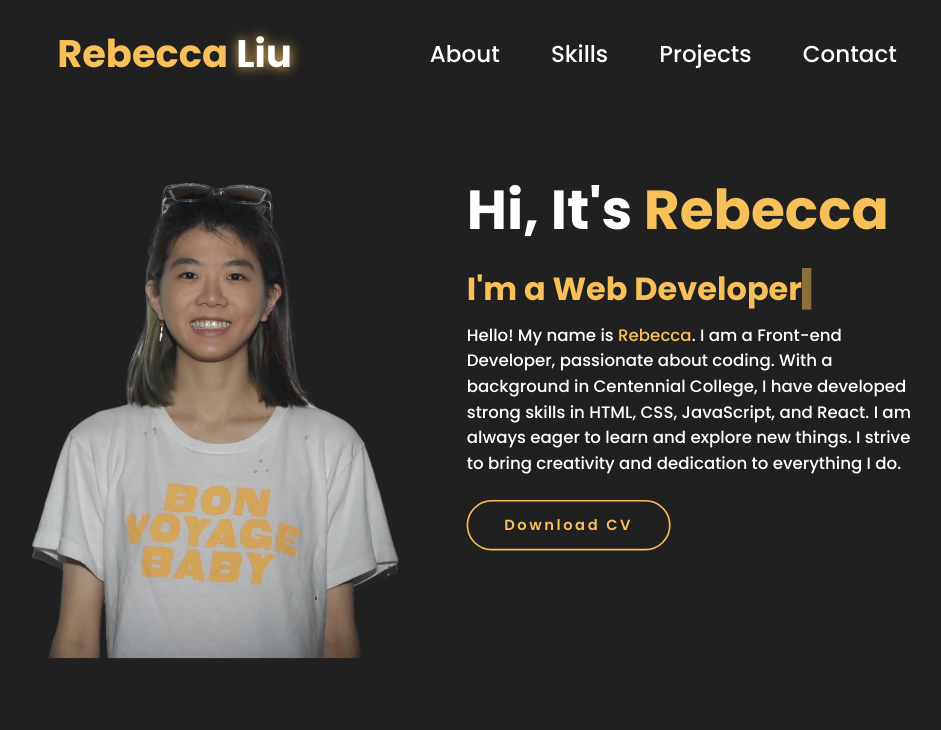
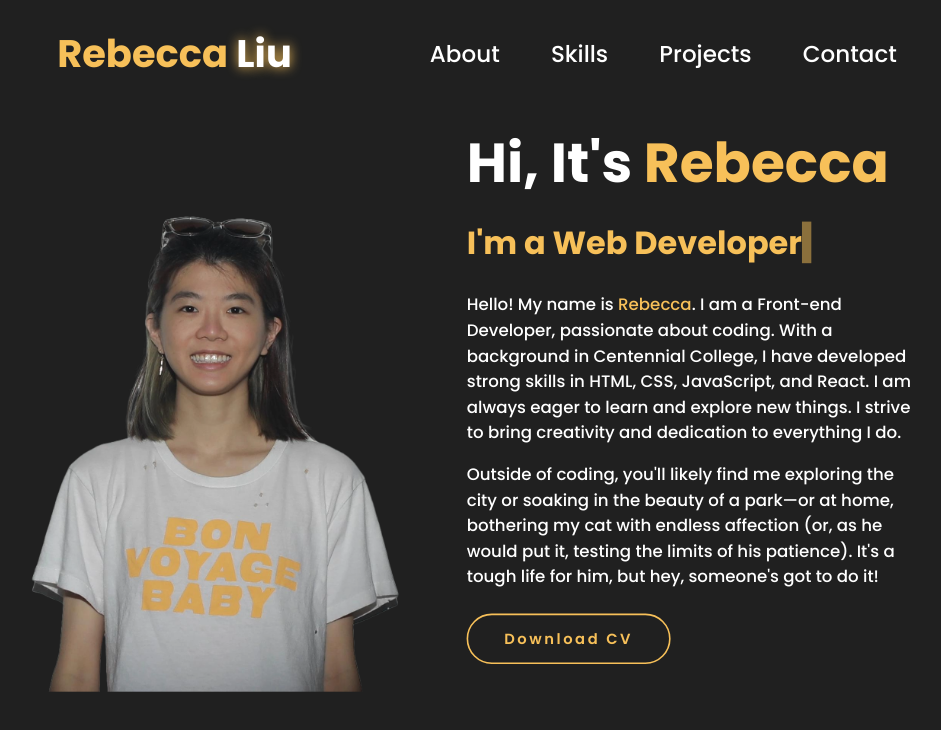
Before and after one commit to uilacceb/portfolio, a React (Vite) app in the folder client/: page / in a window 1280 px wide. Shown: the top 730 px of the page, without its empty margins (163-1104 px from the left). Built offline with nearby package versions, Linux system fonts and the light colour scheme.

Commit message:
added some about me content

```diff
--- a/client/src/pages/About.jsx
+++ b/client/src/pages/About.jsx
@@ -58,6 +58,10 @@ const About = () => {
           <p className="introduction">
             Hello! My name is <span className="about-rebecca-text">Rebecca</span>. I am a Front-end Developer, passionate about coding. With a background in Centennial College, I have developed strong skills in HTML, CSS, JavaScript, and React. I am always eager to learn and explore new things. I strive to bring creativity and dedication to everything I do.
           </p>
+
+          <p className="introduction">
+            Outside of coding, you&#39;ll likely find me exploring the city or soaking in the beauty of a park—or at home, bothering my cat with endless affection (or, as he would put it, testing the limits of his patience). It&#39;s a tough life for him, but hey, someone&#39;s got to do it!
+          </p>
           <div>
             <a id="download_button" href="/YINING-LIU CV.pdf" download>
               <button className="button-download">Download CV</button>
--- a/client/src/pages/css/about.css
+++ b/client/src/pages/css/about.css
@@ -12,6 +12,9 @@ section {
   background-color: #202020;
 }
 
+.about-content{
+
+}
 
 .about-container,
 .about-content h1 {
@@ -91,6 +94,10 @@ section {
 
 .typing-text span {
   position: relative;
+}
+
+.introduction{
+  padding-top: 20px;
 }
 
 /* .typing-text span::before {
```
